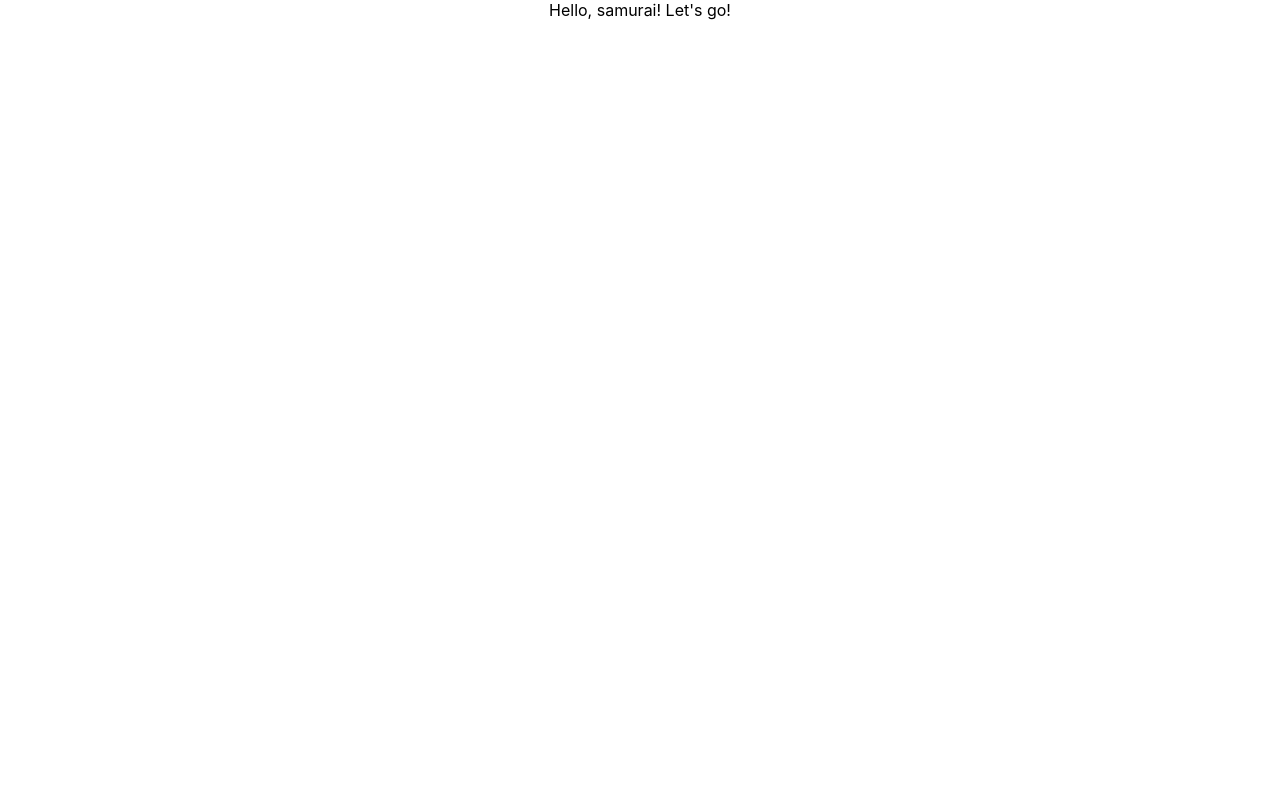
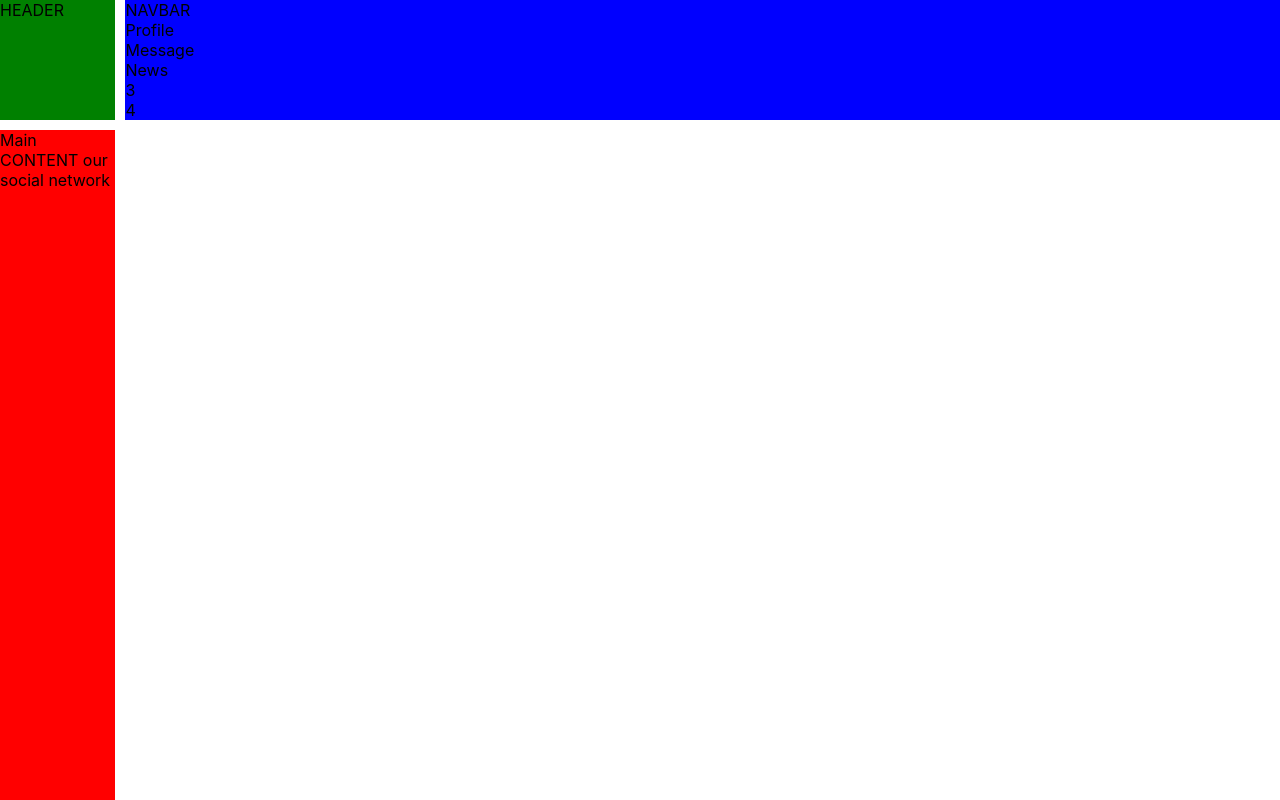
Before and after one commit to AndreiSokhan/samurai-way-main, a React (Create React App) app: page / in a window 1280 px wide. Shown: the top 800 px of the page. Built offline with nearby package versions, Linux system fonts and the light colour scheme.

Commit message:
Social networks lesson_11

```diff
--- a/src/App.css
+++ b/src/App.css
@@ -1,38 +1,21 @@
 .App {
-  text-align: center;
+       display: grid;
+       grid-template-columns: 1fr 10fr;
+       grid-template-rows: 1fr 10fr;
+       grid-gap: 10px;
+       grid-template-areas:
+          "h h"
+          "c nav";
 }
 
-.App-logo {
-  height: 40vmin;
-  pointer-events: none;
+.Header {
+   grid-area: h;
 }
 
-@media (prefers-reduced-motion: no-preference) {
-  .App-logo {
-    animation: App-logo-spin infinite 20s linear;
-  }
+.NavBar {
+   grid-area: nav;
 }
 
-.App-header {
-  background-color: #282c34;
-  min-height: 100vh;
-  display: flex;
-  flex-direction: column;
-  align-items: center;
-  justify-content: center;
-  font-size: calc(10px + 2vmin);
-  color: white;
+.Content {
+   grid-area: c;
 }
-
-.App-link {
-  color: #61dafb;
-}
-
-@keyframes App-logo-spin {
-  from {
-    transform: rotate(0deg);
-  }
-  to {
-    transform: rotate(360deg);
-  }
-}
--- a/src/App.tsx
+++ b/src/App.tsx
@@ -1,15 +1,17 @@
 import React from 'react';
 import './App.css';
+import {Header} from "./components/Header";
+import {Content} from "./components/Content";
+import {NavBar} from "./components/NavBar";
 
 function App() {
-  return (
-      <>
-
-        <div className="App">
-         Hello, samurai! Let's go!
-        </div>
-      </>
-  );
+   return (
+      <div className="App">
+            <Header/>
+            <NavBar/>
+            <Content/>
+      </div>
+   );
 }
 
 export default App;
--- /dev/null
+++ b/src/Global.d.ts
@@ -0,0 +1 @@
+declare module "*.module.css"
--- /dev/null
+++ b/src/components/Content.module.css
@@ -0,0 +1,3 @@
+.Content {
+   background-color: red;
+}
--- /dev/null
+++ b/src/components/Content.tsx
@@ -0,0 +1,10 @@
+import React from 'react';
+import s from './Content.module.css';
+
+export function Content() {
+   return (
+      <div className={s.Content}>
+         <div>Main CONTENT our social network</div>
+      </div>
+   );
+}
--- /dev/null
+++ b/src/components/Header.module.css
@@ -0,0 +1,3 @@
+.Header {
+   background-color: green;
+}
--- /dev/null
+++ b/src/components/Header.tsx
@@ -0,0 +1,10 @@
+import React from 'react';
+import s from './Header.module.css';
+
+export function Header() {
+   return (
+      <div className={s.Header}>
+         HEADER
+      </div>
+   );
+}
--- /dev/null
+++ b/src/components/NavBar.module.css
@@ -0,0 +1,3 @@
+.NavBar {
+   background-color: blue;
+}
--- /dev/null
+++ b/src/components/NavBar.tsx
@@ -0,0 +1,15 @@
+import React from 'react';
+import s from './NavBar.module.css';
+
+export function NavBar() {
+   return (
+      <div className={s.NavBar}>
+         NAVBAR
+         <div>Profile</div>
+         <div>Message</div>
+         <div>News</div>
+         <div>3</div>
+         <div>4</div>
+      </div>
+   );
+}
--- a/src/index.tsx
+++ b/src/index.tsx
@@ -4,6 +4,6 @@ import './index.css';
 import App from './App';
 
 ReactDOM.render(
-    <App />,
-  document.getElementById('root')
+    <App/>,
+    document.getElementById('root')
 );
```
